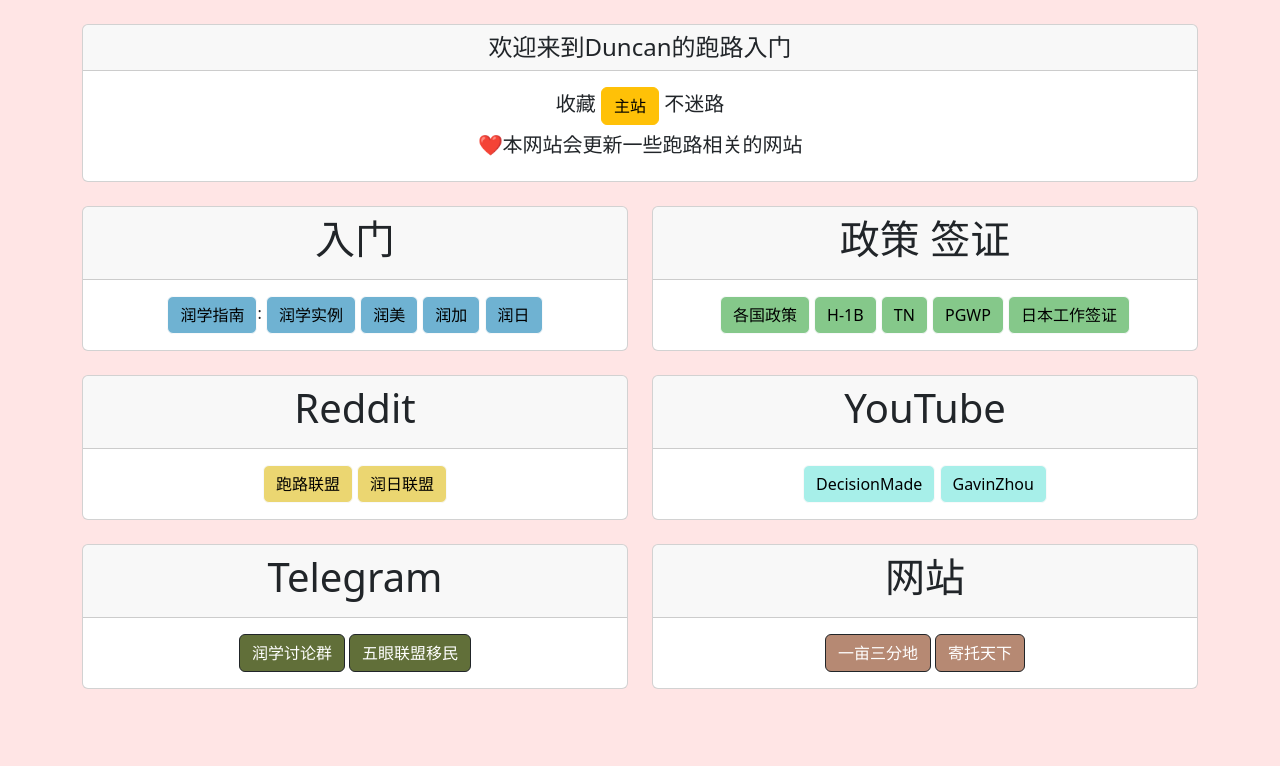
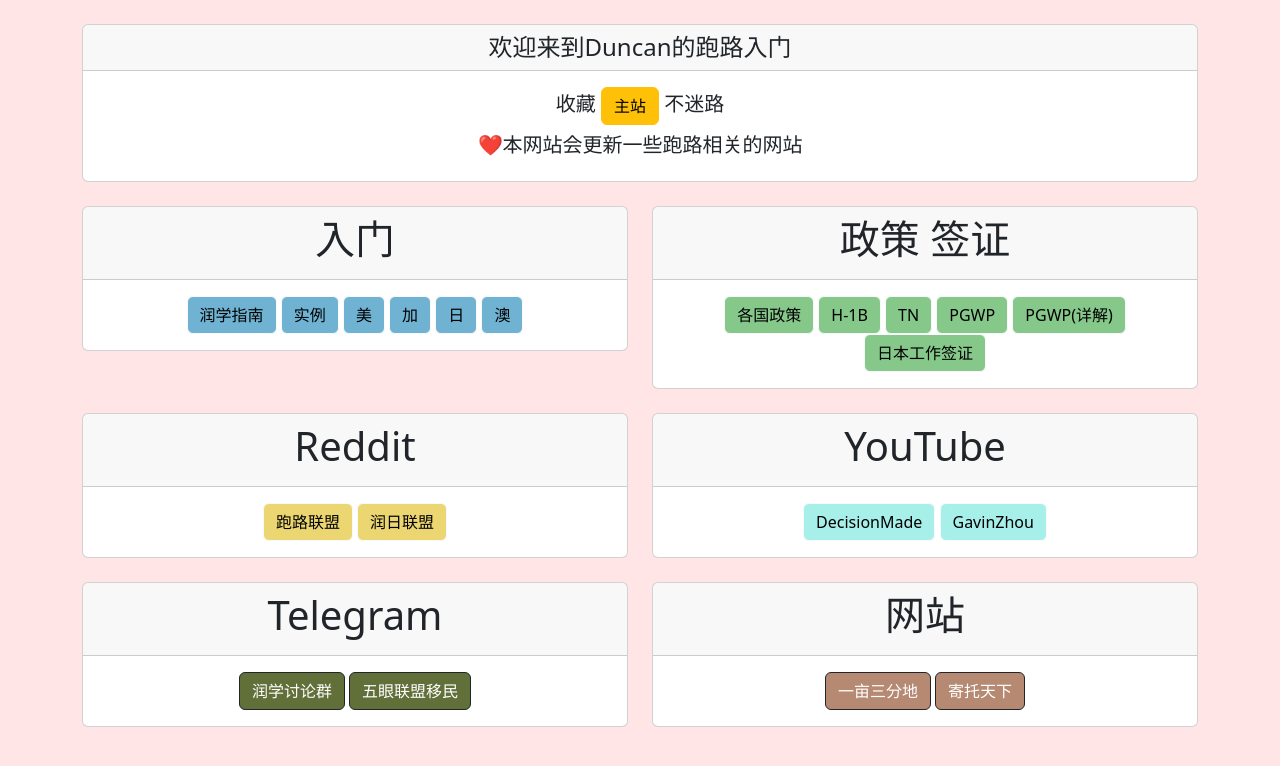
Before and after one commit to Laura-Timothy/DaphneRun, a plain HTML site: page index.html in a window 1280 px wide. Drawn offline with nearby package versions, Linux system fonts and the light colour scheme.

Commit message:
Update index.html

```diff
--- a/index.html
+++ b/index.html
@@ -49,16 +49,18 @@
                         <h1>入门</h1>
                     </div>
                     <div class="card-body text-center">
-                        <a style="background-color: #6FB2D2;" class="btn btn-light" href="https://github.com/The-Run-Philosophy-Organization/run" target="_blank" role="button">润学指南</a>:
+                        <a style="background-color: #6FB2D2;" class="btn btn-light" href="https://github.com/The-Run-Philosophy-Organization/run" target="_blank" role="button">润学指南</a>
 
                         <a style="background-color: #6FB2D2;" class="btn btn-light" href="https://github.com/The-Run-Philosophy-Organization/run/tree/main/%E6%B6%A6%E5%AD%A6%E5%AE%9E%E4%BE%8B/%E8%AE%A1%E7%AE%97%E6%9C%BA
-                        " target="_blank" role="button">润学实例</a>
+                        " target="_blank" role="button">实例</a>
                         <a style="background-color: #6FB2D2;" class="btn btn-light" href="https://github.com/The-Run-Philosophy-Organization/run/tree/main/%E6%B6%A6%E5%AD%A6%E6%96%B9%E6%B3%95%E8%AE%BA/%E5%90%84%E5%9B%BD%E9%80%89%E6%8B%A9/%E7%BE%8E%E6%B4%B2/%E7%BE%8E%E5%9B%BD
-                        " target="_blank" role="button">润美</a>
+                        " target="_blank" role="button">美</a>
                         <a style="background-color: #6FB2D2;" class="btn btn-light" href="https://github.com/The-Run-Philosophy-Organization/run/tree/main/%E6%B6%A6%E5%AD%A6%E6%96%B9%E6%B3%95%E8%AE%BA/%E5%90%84%E5%9B%BD%E9%80%89%E6%8B%A9/%E7%BE%8E%E6%B4%B2/%E5%8A%A0%E6%8B%BF%E5%A4%A7
-                        " target="_blank" role="button">润加</a>
+                        " target="_blank" role="button">加</a>
                         <a style="background-color: #6FB2D2;" class="btn btn-light" href="https://github.com/The-Run-Philosophy-Organization/run/tree/main/%E6%B6%A6%E5%AD%A6%E6%96%B9%E6%B3%95%E8%AE%BA/%E5%90%84%E5%9B%BD%E9%80%89%E6%8B%A9/%E4%BA%9A%E6%B4%B2%E5%92%8C%E5%A4%A7%E6%B4%8B%E6%B4%B2/%E6%97%A5%E6%9C%AC
-                        " target="_blank" role="button">润日</a>
+                        " target="_blank" role="button">日</a>
+                        <a style="background-color: #6FB2D2;" class="btn btn-light" href="https://github.com/The-Run-Philosophy-Organization/run/tree/main/%E6%B6%A6%E5%AD%A6%E6%96%B9%E6%B3%95%E8%AE%BA/%E5%90%84%E5%9B%BD%E9%80%89%E6%8B%A9/%E4%BA%9A%E6%B4%B2%E5%92%8C%E5%A4%A7%E6%B4%8B%E6%B4%B2/%E6%BE%B3%E5%A4%A7%E5%88%A9%E4%BA%9A
+                        " target="_blank" role="button">澳</a>
 
                     </div>
                 </div>
@@ -74,7 +76,8 @@
                         <a style="background-color: #85C88A;" class="btn btn-light" href="https://js.flyabroad.com.hk/" target="_blank" role="button">各国政策</a>
                         <a style="background-color: #85C88A;" class="btn btn-light" href="https://zh.wikipedia.org/zh-hans/H-1B%E7%AD%BE%E8%AF%81_(%E7%BE%8E%E5%9B%BD)" target="_blank" role="button">H-1B</a>
                         <a style="background-color: #85C88A;" class="btn btn-light" href="https://zh.wikipedia.org/wiki/TN%E8%BA%AB%E5%88%86%E7%8B%80%E6%85%8B" target="_blank" role="button">TN</a>
-                        <a style="background-color: #85C88A;" class="btn btn-light" href="https://zhuanlan.zhihu.com/p/621542025" target="_blank" role="button">PGWP</a>
+                        <a style="background-color: #85C88A;" class="btn btn-light" href="https://zhuanlan.zhihu.com/p/74118171" target="_blank" role="button">PGWP</a>
+                        <a style="background-color: #85C88A;" class="btn btn-light" href="https://zhuanlan.zhihu.com/p/621542025" target="_blank" role="button">PGWP(详解)</a>
                         <a style="background-color: #85C88A;" class="btn btn-light" href="https://zhuanlan.zhihu.com/p/23480875" target="_blank" role="button">日本工作签证</a>
 
                     </div>
```
